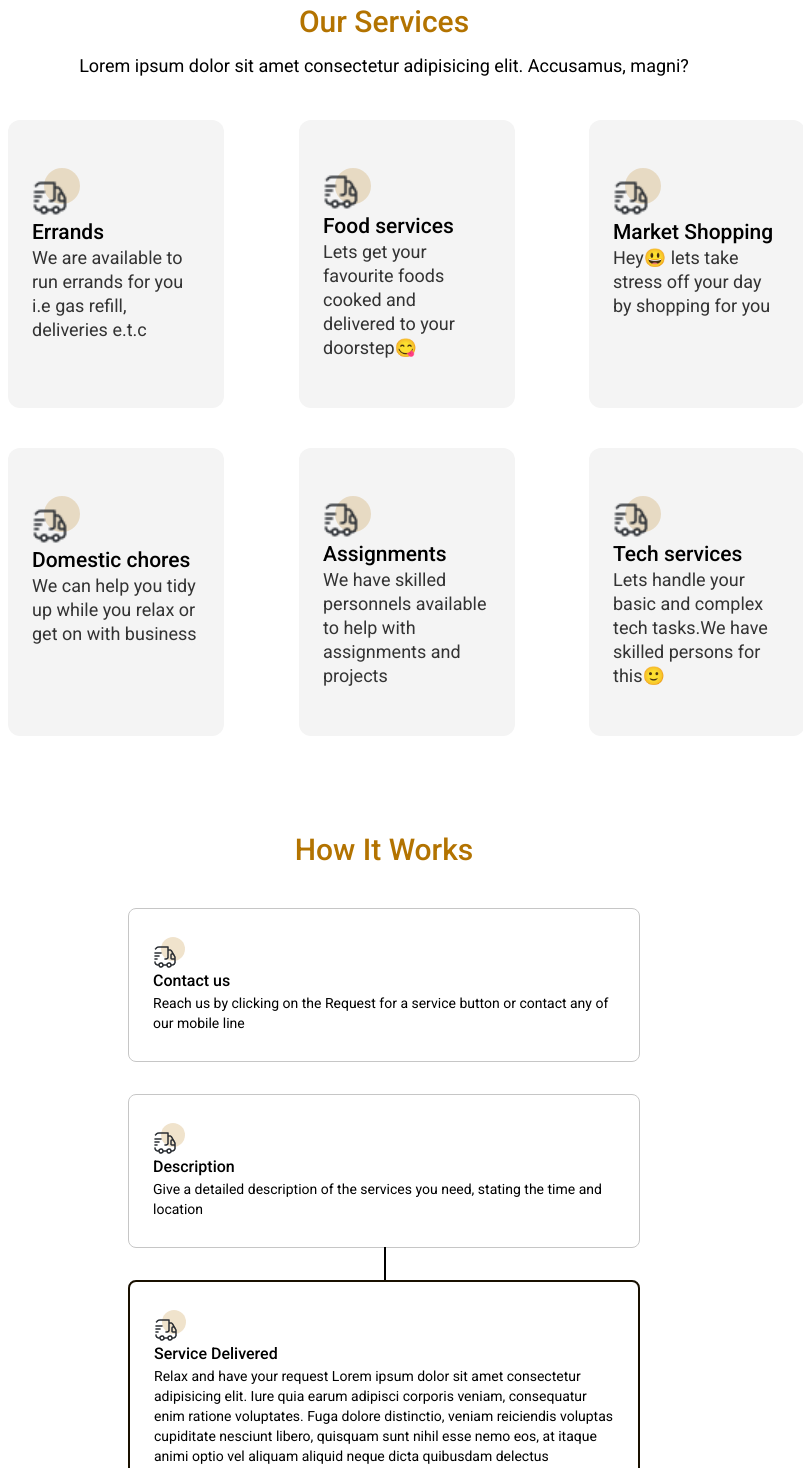
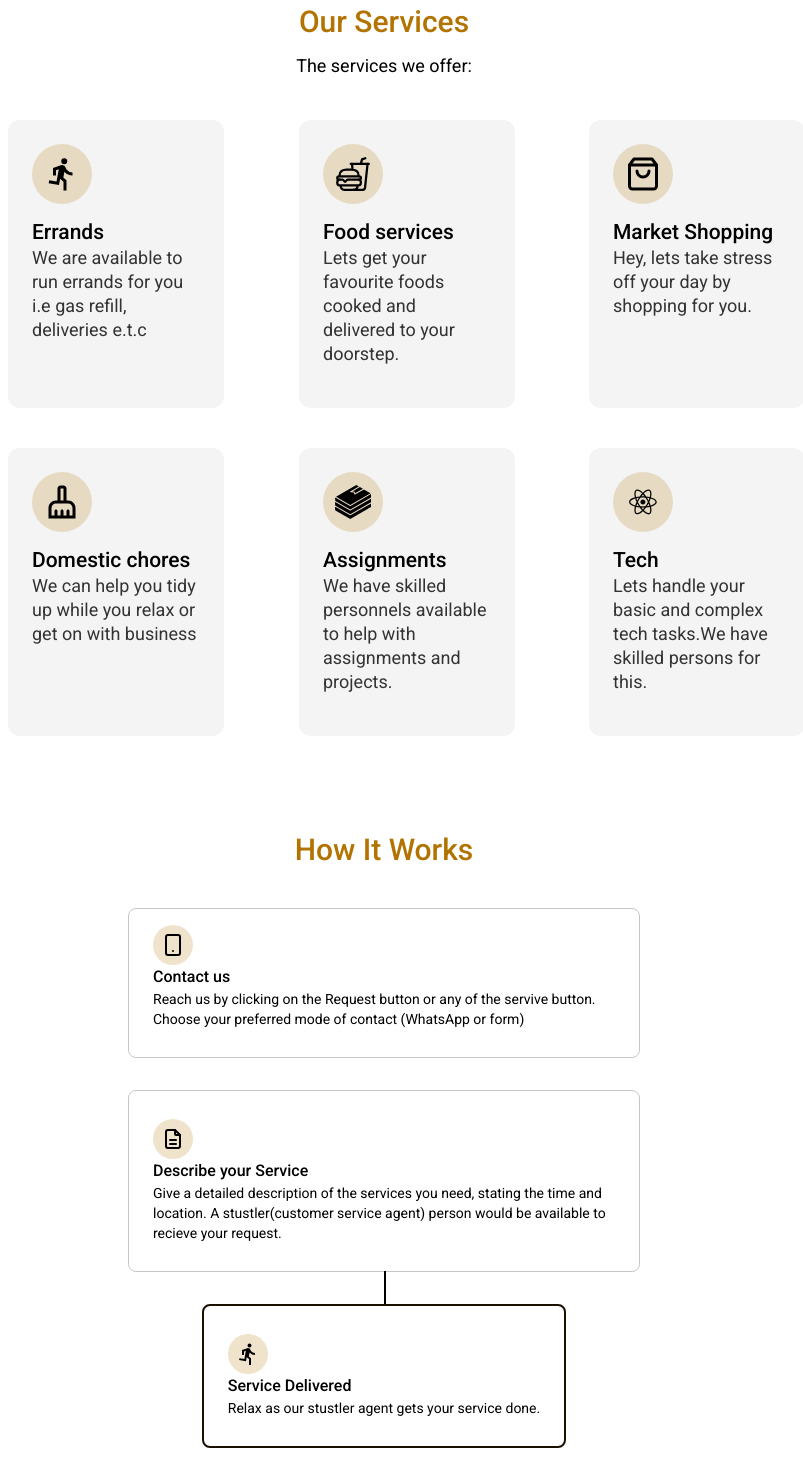
Before and after one commit to T-laye/Stustle__Landing__Page, a Next.js app: page / in a window 1280 px wide. Shown: the part 1120-2588 px from the top of the page, without its empty margins (256-1059 px from the left). Built offline with nearby package versions, Linux system fonts and the light colour scheme.

Commit message:
contact icons integrated

```diff
--- a/package.json
+++ b/package.json
@@ -23,6 +23,7 @@
   "devDependencies": {
     "autoprefixer": "^10.4.14",
     "postcss": "^8.4.21",
+    "react-icons": "^4.8.0",
     "tailwindcss": "^3.2.7"
   }
 }
--- a/src/components/Layout/main/About.js
+++ b/src/components/Layout/main/About.js
@@ -8,8 +8,8 @@ export default function About() {
 
         <p className="text-center text-lg lg:text-xl ">
           Stustle is a service company that brings comfort to your doorstep by
-          relieving you of some daily tasks. Lorem ipsum dolor sit amet. Lorem
-          ipsum dolor sit amet.
+          relieving you of some daily tasks ranging from food delivery, domestic
+          chores, market shopping, assignments and tech services.
         </p>
       </div>
     </section>
--- a/src/components/Layout/main/Hero.js
+++ b/src/components/Layout/main/Hero.js
@@ -19,7 +19,7 @@ export default function Hero() {
             Get <span className="text-primary">tasks</span> off your hands
           </h1>
           <p className="text-white px-6  text-center text-sm font-normal tracking-wider">
-            On your lazy days rely on us ! We run so you can relax
+            On your busy days rely on us. And we run all your errand for you.
           </p>
         </div>
         <div className="flex flex-col mt-8 items-center">
@@ -44,7 +44,8 @@ export default function Hero() {
             Get <span className="text-primary">tasks</span> off your hands
           </h1>
           <p className="text-white  text-left text-lg font-normal tracking-wider leading-6">
-            On your lazy days rely on us. <br /> We run so you can relax
+            On your busy days rely on us.
+            <br /> And we run all your errand for you.
           </p>
         </div>
         <div className="flex items-center mt-8 gap-4">
--- a/src/components/Layout/main/How.js
+++ b/src/components/Layout/main/How.js
@@ -1,7 +1,7 @@
-/* eslint-disable jsx-a11y/alt-text */
-import Image from 'next/image';
-import errand from '../../../../public/icons/errand.png';
 import { useInView } from 'react-intersection-observer';
+import { FiSmartphone } from 'react-icons/fi';
+import { TbFileDescription } from 'react-icons/tb';
+import { RiRunLine } from 'react-icons/ri';
 
 export default function How() {
   const { ref: box_2, inView: box_2_visible } = useInView();
@@ -13,20 +13,19 @@ export default function How() {
       <div className="flex flex-col items-center mt-10 gap-8 mb-12  ">
         <div
           // ref={active}
-          className={`max-w-lg min-h-32 px-6 py-7 duration-700  rounded-lg border ${
+          className={`max-w-lg min-h-32 px-6 pt-4 pb-7 duration-700  rounded-lg border ${
             box_2_visible ? 'border-gray-3' : 'border-primary-dark border-2'
           } relative`}
         >
-          <div className="relative h-8 w-8 ">
-            <div className="icon">
-              <Image src={errand} alt="icon" />
+          <div className="h-full w-full flex justify-start  ">
+            <div className="bk">
+              <FiSmartphone size={24} />
             </div>
-            <div className="bk"></div>
           </div>
           <h3>Contact us</h3>
           <p className="text-sm">
-            Reach us by clicking on the Request for a service button or contact
-            any of our mobile line
+            Reach us by clicking on the Request button or any of the servive
+            button. Choose your preferred mode of contact (WhatsApp or form){' '}
           </p>
           <div className={box_2_visible && !box_3_visible ? 'line' : ''}></div>
         </div>
@@ -38,16 +37,16 @@ export default function How() {
               : 'border-gray-3'
           }`}
         >
-          <div className="relative h-8 w-8 ">
-            <div className="icon">
-              <Image src={errand} alt="icon" />
+          <div className="h-full w-full flex justify-start  ">
+            <div className="bk">
+              <TbFileDescription size={24} />
             </div>
-            <div className="bk"></div>
           </div>
-          <h3>Description</h3>
+          <h3>Describe your Service</h3>
           <p className="text-sm">
             Give a detailed description of the services you need, stating the
-            time and location
+            time and location. A stustler(customer service agent) person would
+            be available to recieve your request.
           </p>
           <div className={box_3_visible ? 'line' : ''}></div>
         </div>
@@ -57,21 +56,14 @@ export default function How() {
             box_3_visible ? 'border-primary-dark border-2' : 'border-gray-3'
           }`}
         >
-          <div className="relative h-8 w-8 ">
-            <div className="icon">
-              <Image src={errand} alt="icon" />
+          <div className="h-full w-full flex justify-start  ">
+            <div className="bk">
+              <RiRunLine size={24} />
             </div>
-            <div className="bk"></div>
           </div>
           <h3>Service Delivered</h3>
           <p className="text-sm">
-            Relax and have your request Lorem ipsum dolor sit amet consectetur
-            adipisicing elit. Iure quia earum adipisci corporis veniam,
-            consequatur enim ratione voluptates. Fuga dolore distinctio, veniam
-            reiciendis voluptas cupiditate nesciunt libero, quisquam sunt nihil
-            esse nemo eos, at itaque animi optio vel aliquam aliquid neque dicta
-            quibusdam delectus necessitatibus vero provident? Cupiditate, nemo
-            deleniti?
+            Relax as our stustler agent gets your service done.{' '}
           </p>
         </div>
       </div>
--- a/src/components/Layout/main/Service.js
+++ b/src/components/Layout/main/Service.js
@@ -1,7 +1,5 @@
-/* eslint-disable react/jsx-key */
-/* eslint-disable jsx-a11y/alt-text */
 import ContactModal from '@/components/ContactModal';
-import Image from 'next/image';
+
 import Link from 'next/link';
 import { useState } from 'react';
 import serviceDetails from '../../serviceDetails';
@@ -16,14 +14,11 @@ export default function Service() {
   const renderService = serviceDetails.map((serv, i) => {
     return (
       <Link href="/#service" key={i} onClick={open}>
-        <div className="w-36  px-4 py-8 mx-auto  h-48 bg-gray-0 flex flex-col justify-start items-start rounded-lg hover:shadow-md hover:bg-white hover:duration-700 xl:scale-150 lg:scale-110 xl:mt-14  ">
-          <div className="relative h-8 w-8 ">
-            <div className="icon">
-              <Image src={serv.icon} alt="icons" />
-            </div>
-            <div className="bk"></div>
+        <div className="w-36  px-4 pt-4 pb-8 mx-auto  h-48 bg-gray-0 flex flex-col justify-start items-start rounded-lg hover:shadow-md hover:bg-white hover:duration-700 xl:scale-150 lg:scale-110 xl:mt-14  ">
+          <div className=" w-full flex justify-start  ">
+            <div className="bk text-black">{serv.icon}</div>
           </div>
-          <h4 className="text-sm font-medium">{serv.title}</h4>
+          <h4 className="text-sm font-medium mt-2">{serv.title}</h4>
           <p className="text-xs text-gray-2 leading-4 mt-0 mb-0">
             {serv.description}
           </p>
@@ -36,12 +31,9 @@ export default function Service() {
     <section id="services">
       <div className="flex flex-col items-center">
         <h2>Our Services</h2>
-        <p className="text-center text-lg">
-          Lorem ipsum dolor sit amet consectetur adipisicing elit. Accusamus,
-          magni?
-        </p>
+        <p className="text-center text-lg">The services we offer:</p>
         <div>
-          <div className="flex flex-wrap gap-4 justify-center mt-6 md:grid grid-cols-3 md:gap-6 xl:gap-x-48 xl:gap-y-20 xl:mb-14 lg:gap-x-20 lg:gap-y-10 lg:mt-8 lg:w-5/6 sm:gap-x-2 md:w-6/7 mx-auto">
+          <div className="flex flex-wrap gap-6 justify-center mt-6 md:grid grid-cols-3 md:gap-6 xl:gap-x-48 xl:gap-y-20 xl:mb-14 lg:gap-x-20 lg:gap-y-10 lg:mt-8 lg:w-5/6 sm:gap-x-2 md:w-6/7 mx-auto">
             {renderService}
           </div>
         </div>
--- a/src/components/serviceDetails.js
+++ b/src/components/serviceDetails.js
@@ -1,41 +1,45 @@
-// Services
-import errand from '../../public/icons/errand.png';
+import { RiRunLine } from 'react-icons/ri';
+import { IoFastFoodOutline } from 'react-icons/io5';
+import { FiShoppingBag } from 'react-icons/fi';
+import { MdOutlineCleaningServices } from 'react-icons/md';
+import { SiBookstack } from 'react-icons/si';
+import { DiReact } from 'react-icons/di';
 
 const serviceDetails = [
   {
     title: 'Errands',
-    icon: errand,
+    icon: <RiRunLine size={24} />,
     description:
       'We are available to run errands for you i.e gas refill, deliveries e.t.c',
   },
   {
     title: 'Food services',
-    icon: errand,
+    icon: <IoFastFoodOutline size={24} />,
     description:
-      'Lets get your favourite foods cooked and delivered to your doorstep😋',
+      'Lets get your favourite foods cooked and delivered to your doorstep.',
   },
   {
     title: 'Market Shopping',
-    icon: errand,
-    description: 'Hey😃 lets take stress off your day by shopping for you ',
+    icon: <FiShoppingBag size={24} />,
+    description: 'Hey,  lets take stress off your day by shopping for you. ',
   },
   {
     title: 'Domestic chores',
-    icon: errand,
+    icon: <MdOutlineCleaningServices size={24} />,
     description:
       'We can help you tidy up while you relax or get on with business',
   },
   {
     title: 'Assignments',
-    icon: errand,
+    icon: <SiBookstack size={24} />,
     description:
-      'We have skilled personnels available to help with assignments and projects',
+      'We have skilled personnels available to help with assignments and projects.',
   },
   {
-    title: 'Tech services',
-    icon: errand,
+    title: 'Tech',
+    icon: <DiReact size={24} />,
     description:
-      'Lets handle your basic and complex tech tasks.We have skilled persons for this🙂',
+      'Lets handle your basic and complex tech tasks.We have skilled persons for this. ',
   },
 ];
 
--- a/src/styles/globals.css
+++ b/src/styles/globals.css
@@ -71,20 +71,16 @@ textarea {
   @apply p-4;
 }
 
-.icon {
+/* .icon {
   z-index: 20;
   bottom: 0;
   @apply h-6 w-6 absolute;
-}
+} */
 
 .bk {
   display: block;
   background-color: rgb(179, 116, 0, 0.2);
-  position: absolute;
-  right: 0%;
-  top: 0%;
-  z-index: 1;
-  @apply w-6 h-6 rounded-full;
+  @apply w-10 h-10 rounded-full flex justify-center  items-center;
 }
 
 .line {
--- a/tailwind.config.js
+++ b/tailwind.config.js
@@ -19,6 +19,11 @@ module.exports = {
       'gray-2': '#333333',
       'gray-3': '#C6C6C6',
       white: '#fff',
+      'fb-blue': '#4267B2',
+      'whatsApp-green': '	#25D366',
+      'twitter-blue': '		#1DA1F2',
+      'linkedIn-blue': '		#0077b5 ',
+      'gmail-red': '		#DB4437 ',
     },
     fontFamily: {
       sans: ['Roboto', 'sans-serif'],
```
Also changed, not shown: src/components/Layout/Footer.js (+33 -4 lines), public/icons/contact-us.svg (added), 1 other file (tests, documents, lock files or other folders).
